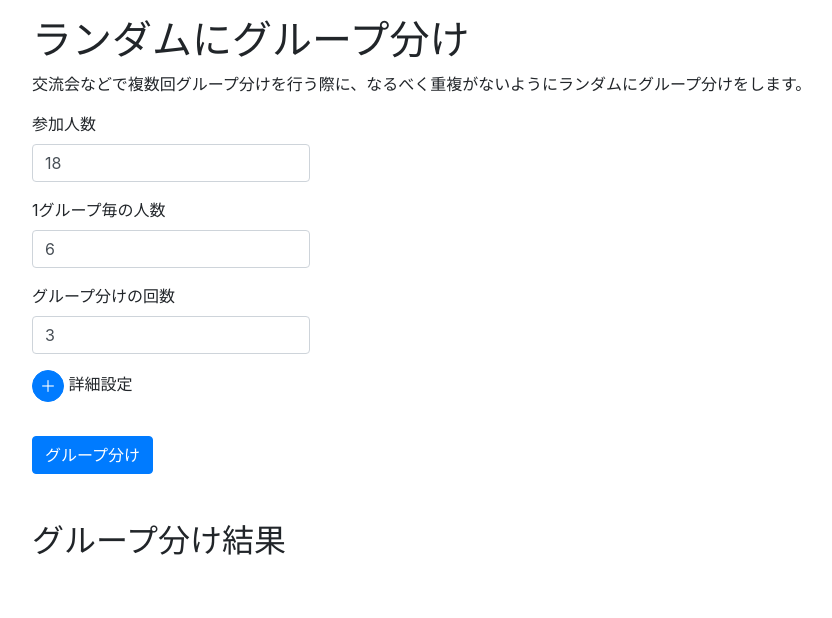
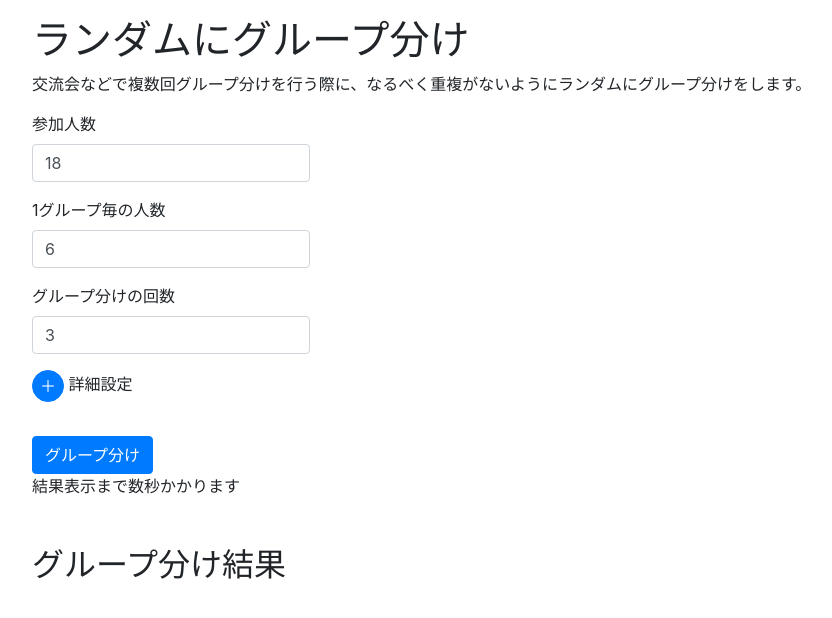
Before and after one commit to yagi-eng/group_shuffle_gui, a plain HTML site: page web/index.html in a window 1280 px wide. Shown: the whole page, without its empty margins (53-885 px from the left). Drawn offline with nearby package versions, Linux system fonts and the light colour scheme; files that its build step writes are made by us from their sources; files whose address does not match are found by name.

Commit message:
add notice

```diff
--- a/web/index.html
+++ b/web/index.html
@@ -79,6 +79,7 @@
                     </div>
                 </div>
                 <button type="submit" class="btn btn-primary mt-3">グループ分け</button>
+                <p>結果表示まで数秒かかります</p>
             </form>
         </div>
 
```
